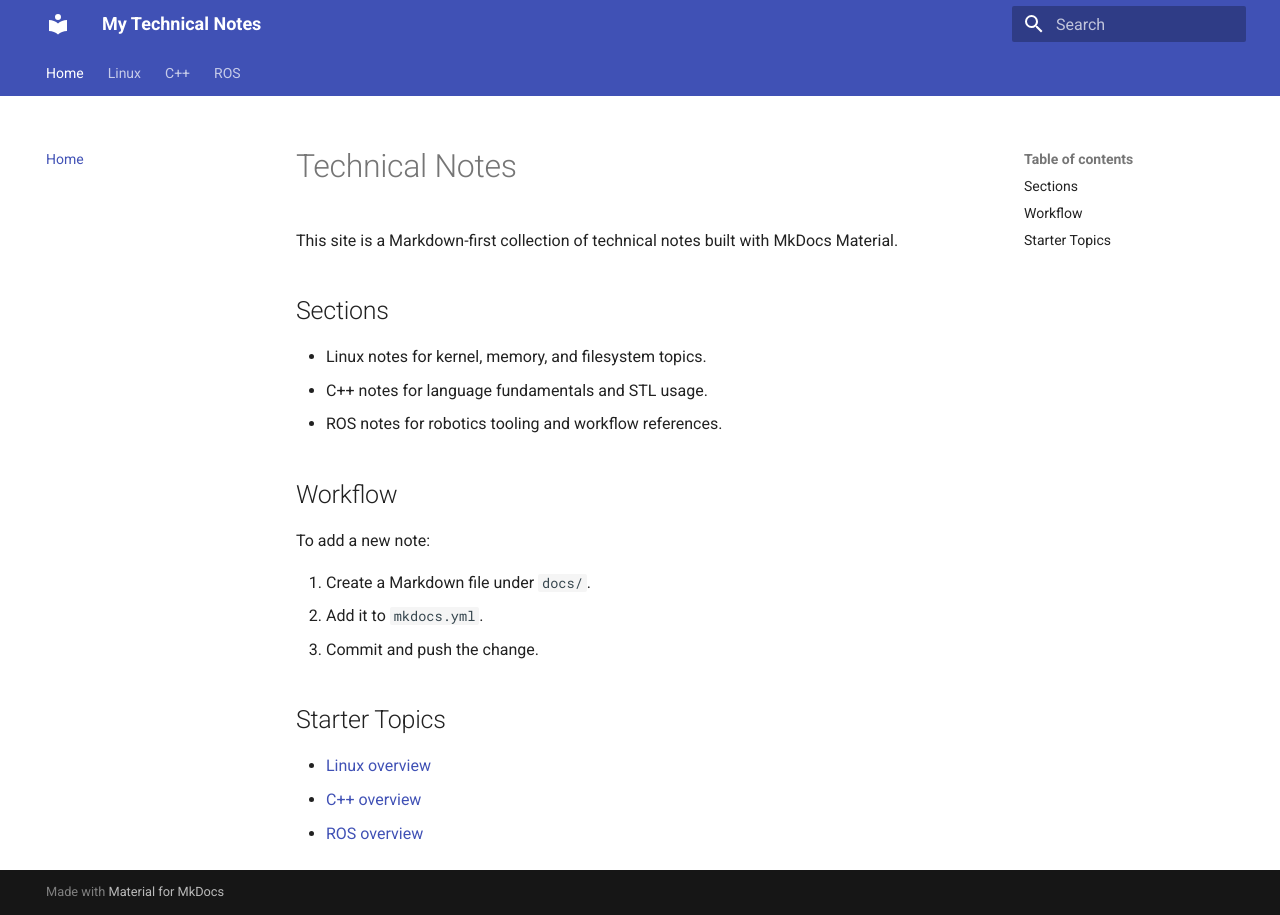
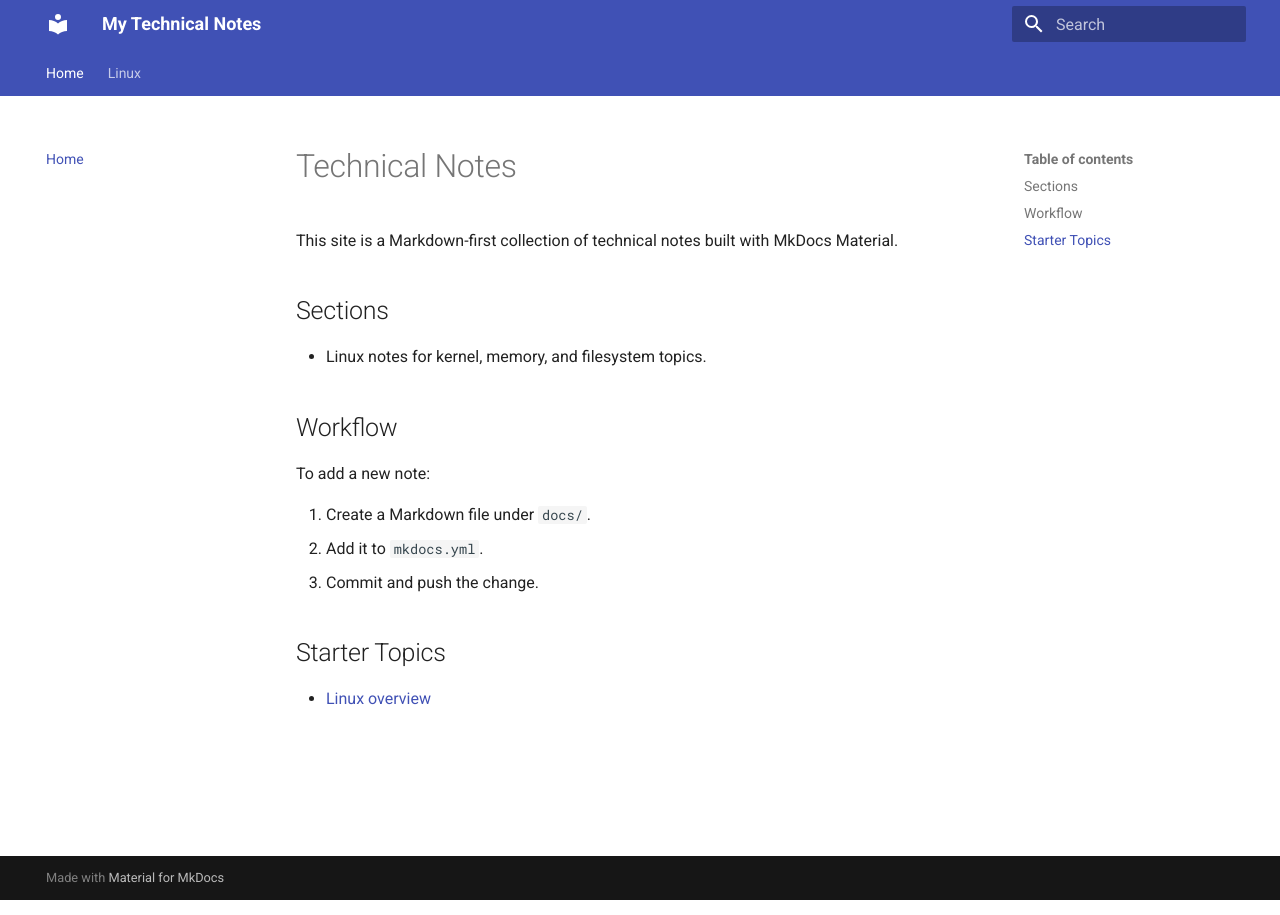
Before and after one commit to minm15/minm15.github.io, an MkDocs documentation site: the page built from docs/index.md, in a window 1280 px wide. Built offline with MkDocs 1.6.1 and Material for MkDocs 9.7.7, drawn with Linux system fonts in a browser that asks for light colours.

```diff
--- a/docs/index.md
+++ b/docs/index.md
@@ -5,8 +5,6 @@ This site is a Markdown-first collection of technical notes built with MkDocs Ma
 ## Sections
 
 - Linux notes for kernel, memory, and filesystem topics.
-- C++ notes for language fundamentals and STL usage.
-- ROS notes for robotics tooling and workflow references.
 
 ## Workflow
 
@@ -19,5 +17,3 @@ To add a new note:
 ## Starter Topics
 
 - [Linux overview](linux/index.md)
-- [C++ overview](cpp/index.md)
-- [ROS overview](ros/index.md)
--- a/mkdocs.yml
+++ b/mkdocs.yml
@@ -15,12 +15,6 @@ nav:
       - Overview: linux/index.md
       - Memory Management: linux/memory-management.md
       - File System: linux/file-system.md
-  - C++:
-      - Overview: cpp/index.md
-      - STL: cpp/stl.md
-  - ROS:
-      - Overview: ros/index.md
-      - ROS2 Bag: ros/ros2-bag.md
 
 markdown_extensions:
   - admonition
```
Also changed, not shown: docs/cpp/index.md (deleted, +0 -11 lines), docs/cpp/stl.md (deleted, +0 -25 lines), docs/ros/index.md (deleted, +0 -14 lines), docs/ros/ros2-bag.md (deleted, +0 -35 lines).
